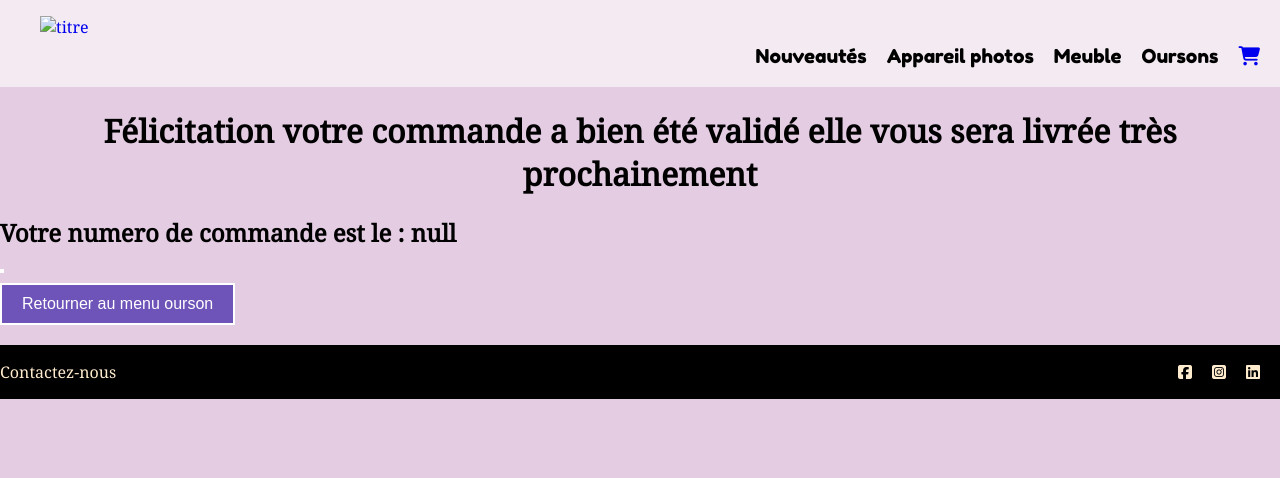
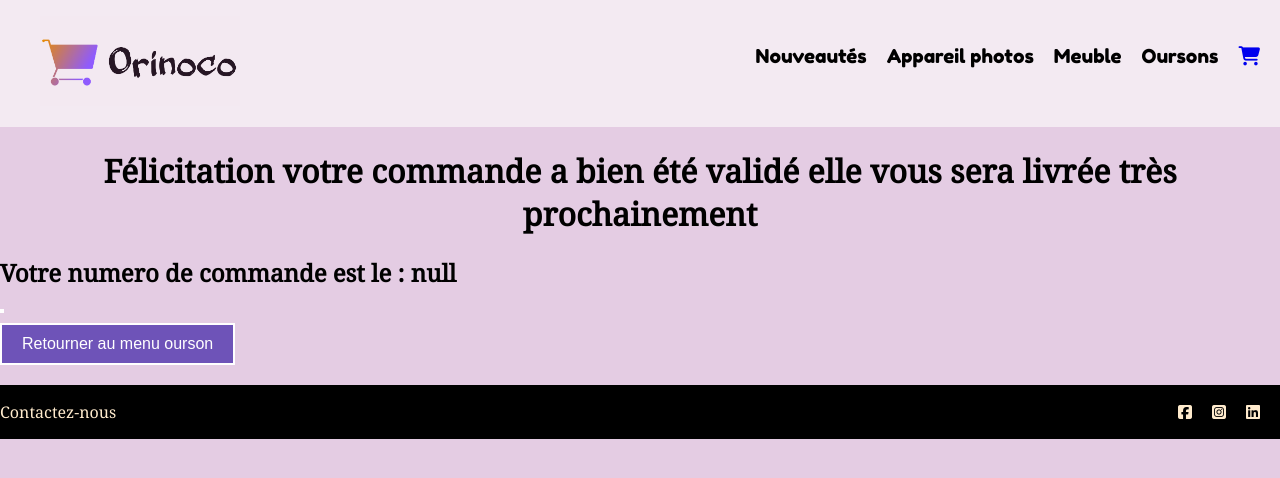
Before and after one commit to Animasso/Sidibe_Animasso_Oricono, a website: page frontend/confirmation.html in a window 1280 px wide. Drawn offline with Linux system fonts and the light colour scheme; the site is published under a folder, as on GitHub Pages, so addresses that start at the root find nothing.

Commit message:
changement chemin

```diff
--- a/frontend/confirmation.html
+++ b/frontend/confirmation.html
@@ -16,7 +16,7 @@
          <header>
             <!--Barre de navigation-->
             <nav>
-               <figure><a href="../index.html"><img src="/images/orinoco.png" alt="titre"></a></figure>
+               <figure><a href="../index.html"><img src="../images/orinoco.png" alt="titre"></a></figure>
                <div class="haut">
                   <p class="onglet">Nouveautés</p>
                   <p class="onglet">Appareil photos</p>
```
Also changed, not shown: frontend/panier.html (+1 -1 lines).
